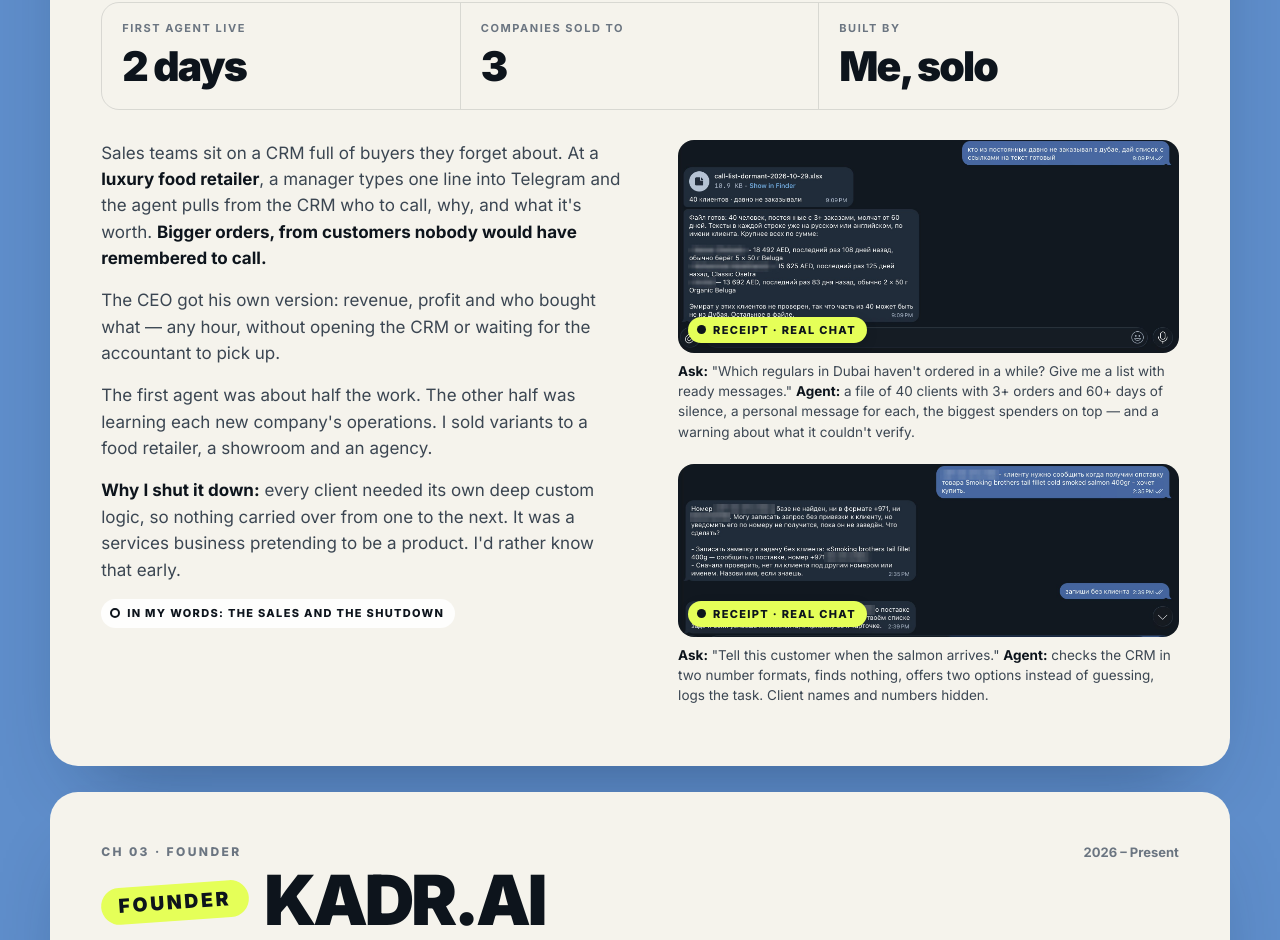
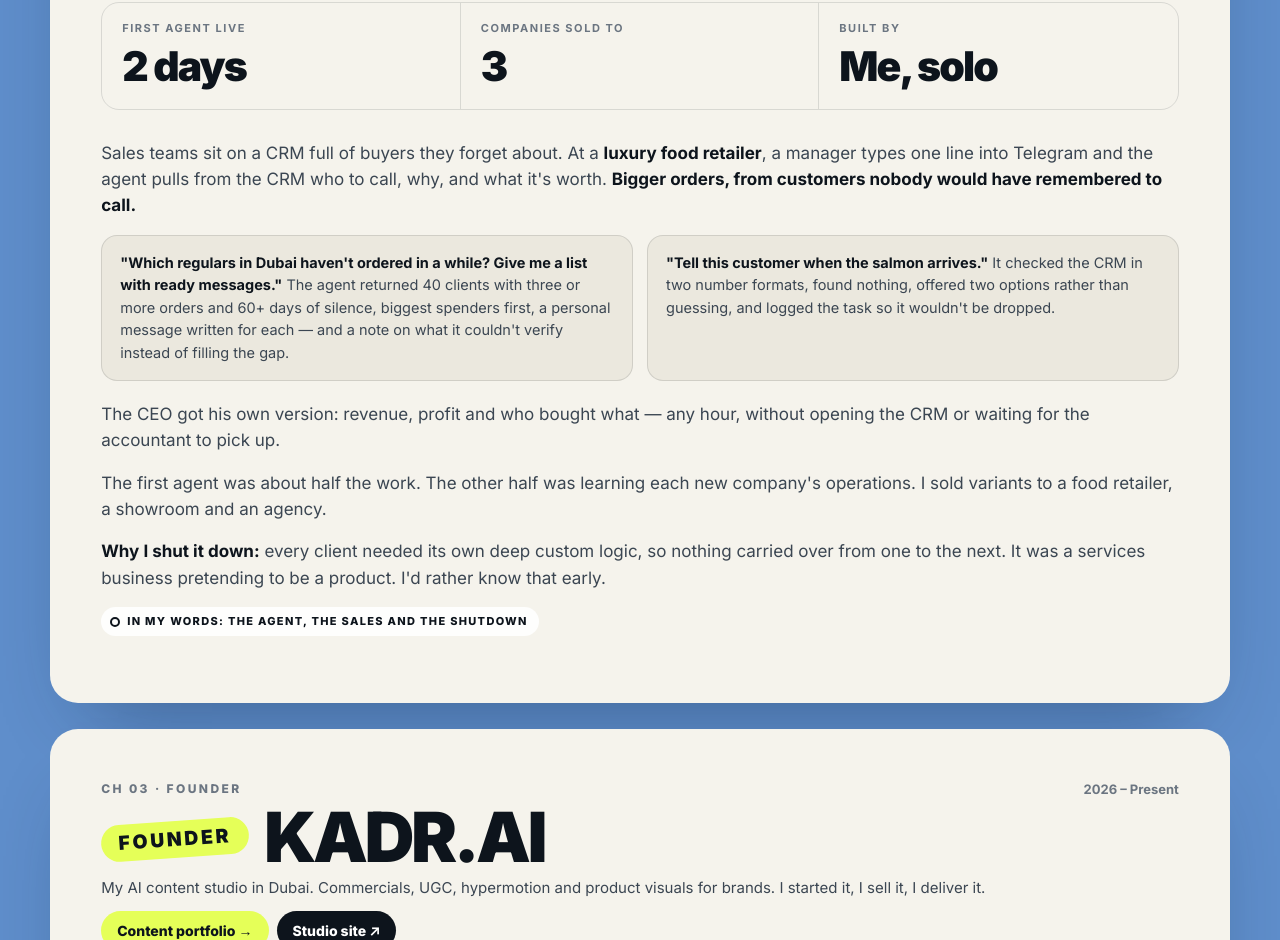
Before and after one commit to DaniyarUE/DaniyarUE.github.io, a plain HTML site: page index.html in a window 1280 px wide. Shown: the part 2691-3631 px from the top of the page. Drawn offline with Linux system fonts and the light colour scheme.

Commit message:
Muras: drop chat screenshots, explain the agent in words
Co-Authored-By: Claude Opus 5 <noreply@anthropic.com>
Claude-Session: https://claude.ai/code/session_01TKzbwBxWLBqT6st3jc8Eqb

```diff
--- a/index.html
+++ b/index.html
@@ -230,6 +230,10 @@ figure.ok .empty{display:none}
 .proof figure.shot img{object-fit:contain;height:auto}
 .proof .cap{grid-column:1/-1;margin:-4px 0 10px;font-size:13.5px;line-height:1.5;color:var(--ink-2)}
 .proof .cap b{color:var(--ink)}
+.examples{display:grid;grid-template-columns:1fr 1fr;gap:14px;margin:4px 0 20px}
+.examples>div{border:1px solid var(--line);border-radius:16px;padding:16px 18px;background:var(--paper-2)}
+.case-body .examples p{font-size:14.5px;line-height:1.55;margin:0}
+.case-body .examples p b{color:var(--ink)}
 .live{grid-column:1/-1;justify-self:start;font-size:14px;font-weight:800;text-decoration:none;padding:12px 16px;border-radius:999px;background:var(--ink);color:#fff}
 .live:hover{background:#26313d}
 
@@ -293,7 +297,7 @@ footer a{text-decoration:none;font-weight:700;color:#fff}
 /* ───────── RESPONSIVE ───────── */
 @media (max-width:960px){
   .stats{grid-template-columns:1fr 1fr}
-  .case-body,.small-cases,.how-grid{grid-template-columns:1fr}
+  .case-body,.small-cases,.how-grid,.examples{grid-template-columns:1fr}
   .enter{width:132px;height:132px;font-size:15px}
   .lede{font-size:15px;max-width:300px}
 }
@@ -474,19 +478,17 @@ footer a{text-decoration:none;font-weight:700;color:#fff}
         <div class="metric"><small>Companies sold to</small><b>3</b></div>
         <div class="metric"><small>Built by</small><b>Me, solo</b></div>
       </div>
-      <div class="case-body">
+      <div class="case-body" style="grid-template-columns:1fr">
         <div>
           <p>Sales teams sit on a CRM full of buyers they forget about. At a <strong>luxury food retailer</strong>, a manager types one line into Telegram and the agent pulls from the CRM who to call, why, and what it's worth. <strong>Bigger orders, from customers nobody would have remembered to call.</strong></p>
+          <div class="examples">
+            <div><p><b>"Which regulars in Dubai haven't ordered in a while? Give me a list with ready messages."</b> The agent returned 40 clients with three or more orders and 60+ days of silence, biggest spenders first, a personal message written for each — and a note on what it couldn't verify instead of filling the gap.</p></div>
+            <div><p><b>"Tell this customer when the salmon arrives."</b> It checked the CRM in two number formats, found nothing, offered two options rather than guessing, and logged the task so it wouldn't be dropped.</p></div>
+          </div>
           <p>The CEO got his own version: revenue, profit and who bought what — any hour, without opening the CRM or waiting for the accountant to pick up.</p>
           <p>The first agent was about half the work. The other half was learning each new company's operations. I sold variants to a food retailer, a showroom and an agency.</p>
           <p><strong>Why I shut it down:</strong> every client needed its own deep custom logic, so nothing carried over from one to the next. It was a services business pretending to be a product. I'd rather know that early.</p>
-          <p class="claim-tag"><span class="tag t-told">In my words: the sales and the shutdown</span></p>
-        </div>
-        <div class="proof">
-          <figure class="wide shot" data-slot><img src="assets/muras-chat.jpg" alt="Muras agent in Telegram returning a list of 40 dormant regular clients ranked by spend"><div class="empty">Agent chat</div><figcaption><span class="tag t-proof">Receipt · real chat</span></figcaption></figure>
-          <p class="cap"><b>Ask:</b> "Which regulars in Dubai haven't ordered in a while? Give me a list with ready messages." <b>Agent:</b> a file of 40 clients with 3+ orders and 60+ days of silence, a personal message for each, the biggest spenders on top — and a warning about what it couldn't verify.</p>
-          <figure class="wide shot" data-slot><img src="assets/muras-tasks.jpg" alt="Muras agent checking the CRM for a phone number and logging a task"><div class="empty">Agent task</div><figcaption><span class="tag t-proof">Receipt · real chat</span></figcaption></figure>
-          <p class="cap"><b>Ask:</b> "Tell this customer when the salmon arrives." <b>Agent:</b> checks the CRM in two number formats, finds nothing, offers two options instead of guessing, logs the task. Client names and numbers hidden.</p>
+          <p class="claim-tag"><span class="tag t-told">In my words: the agent, the sales and the shutdown</span></p>
         </div>
       </div>
     </article>
```
Also changed, not shown: assets/muras-chat.jpg (deleted), assets/muras-tasks.jpg (deleted), 1 other file.
